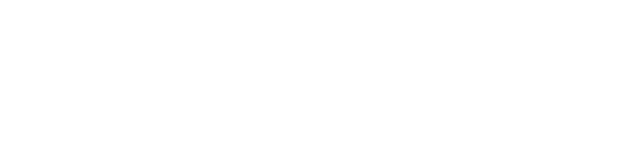
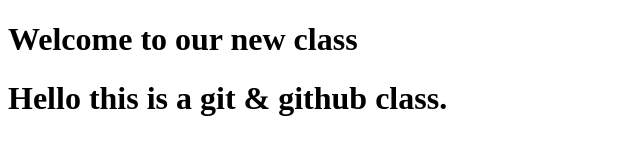
Before and after one commit to imsaykat/frist_project, a plain HTML site: page index.html in a window 1280 px wide. Shown: the whole page, without its empty margins (0-640 px from the left). Drawn offline with Linux system fonts and the light colour scheme.

Commit message:
my frist push

```diff
--- a/index.html
+++ b/index.html
@@ -6,6 +6,7 @@
     <title>Hello Developer</title>
 </head>
 <body>
-
+    <h1>Welcome to our new class</h1>
+    <h1>Hello this is a git & github class.</h1>
 </body>
 </html>
```
